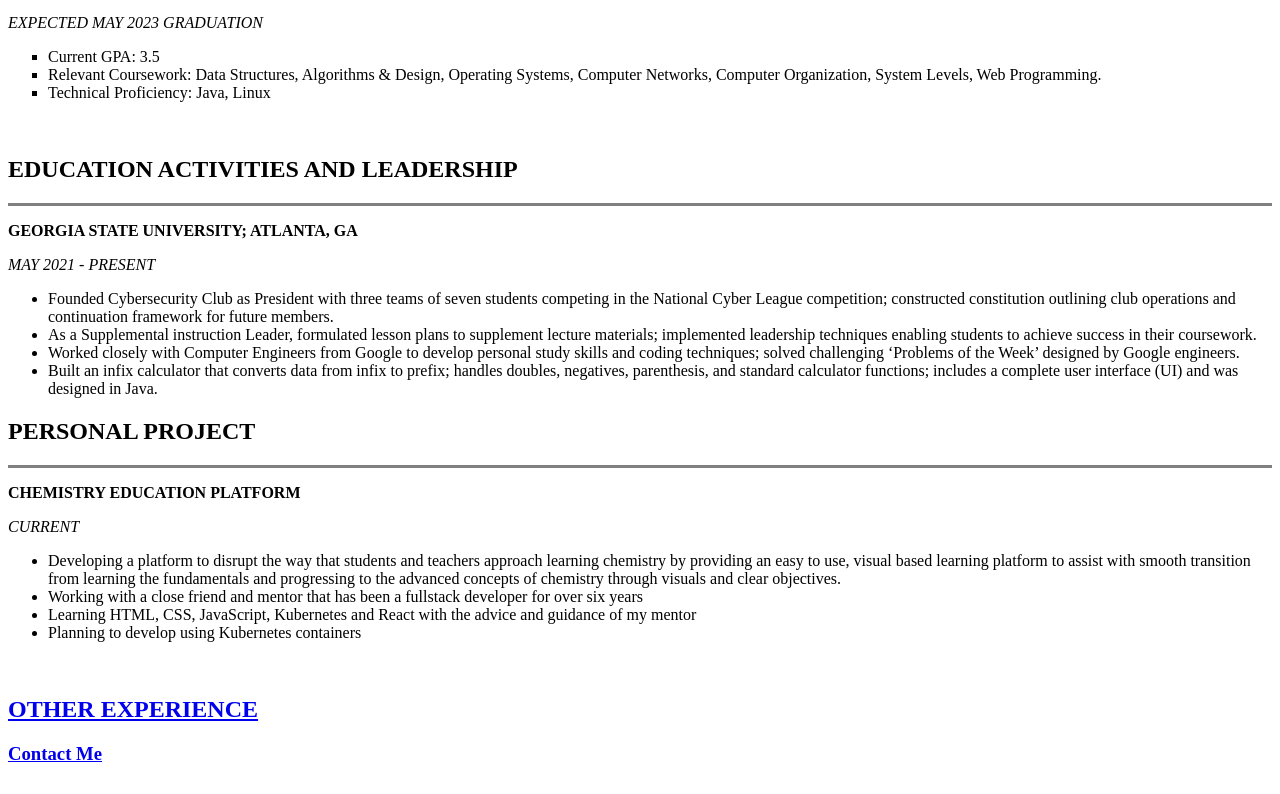
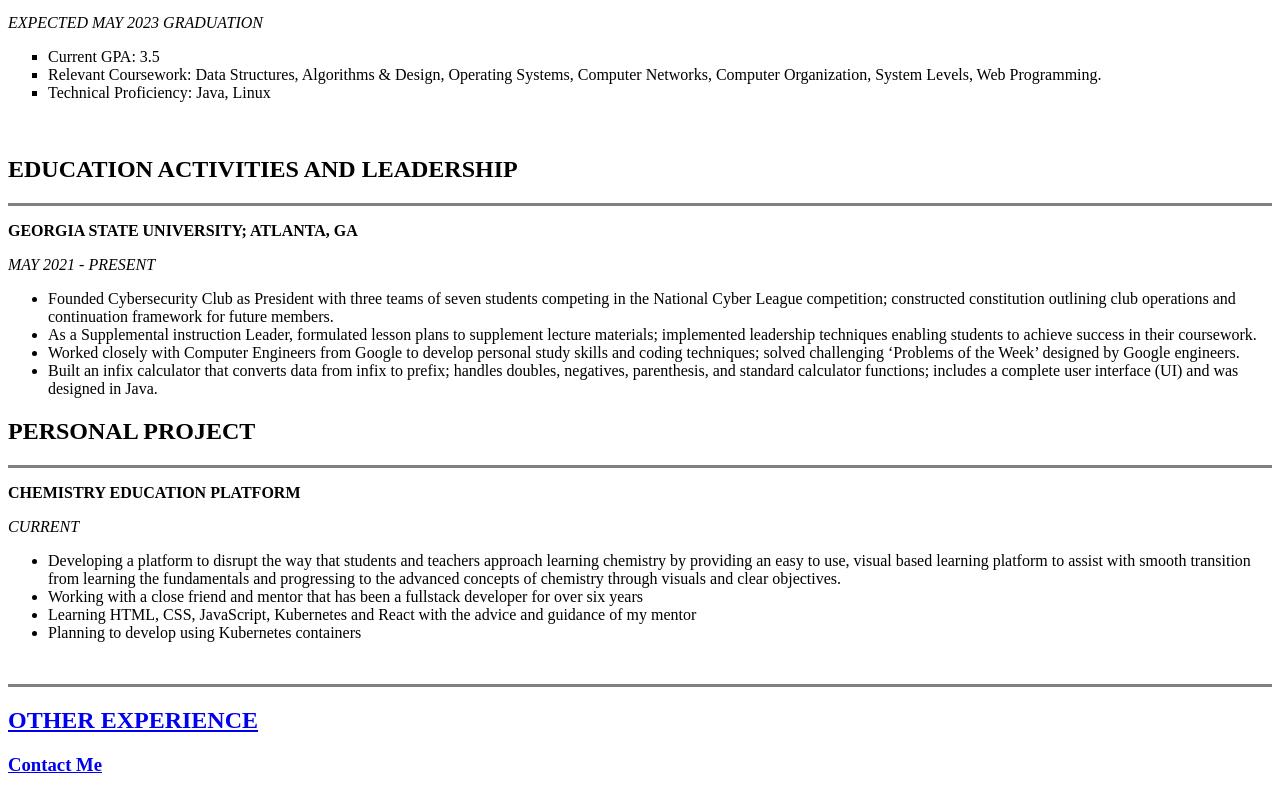
Before and after one commit to Stephen-Langford/cv, a plain HTML site: page index.html in a window 1280 px wide. Shown: the part 1169-1963 px from the top of the page. Drawn offline with Linux system fonts and the light colour scheme.

Commit message:
Added a line before other experience

```diff
--- a/index.html
+++ b/index.html
@@ -134,6 +134,7 @@
   </ul>
   <br>
 
+  <hr size="3" noshade>
   <h2><strong><a href="other-experience.html">OTHER EXPERIENCE</a></strong></h2>
 
   <h3><strong><a href="contact-me.html">Contact Me</a></strong></h3>
```
